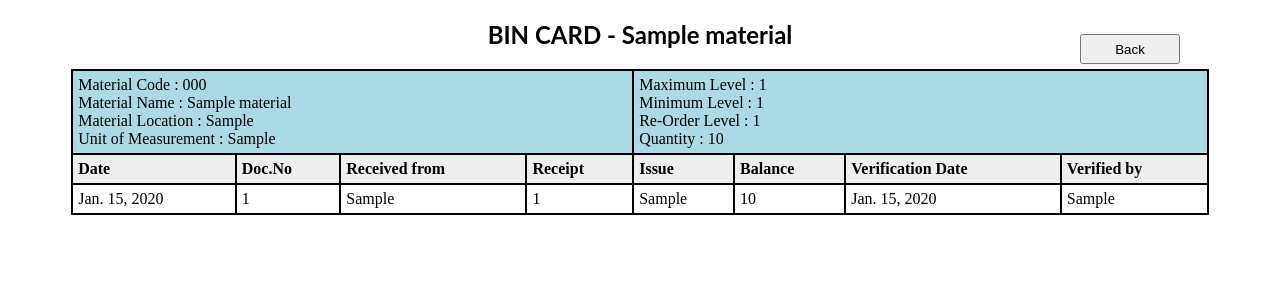
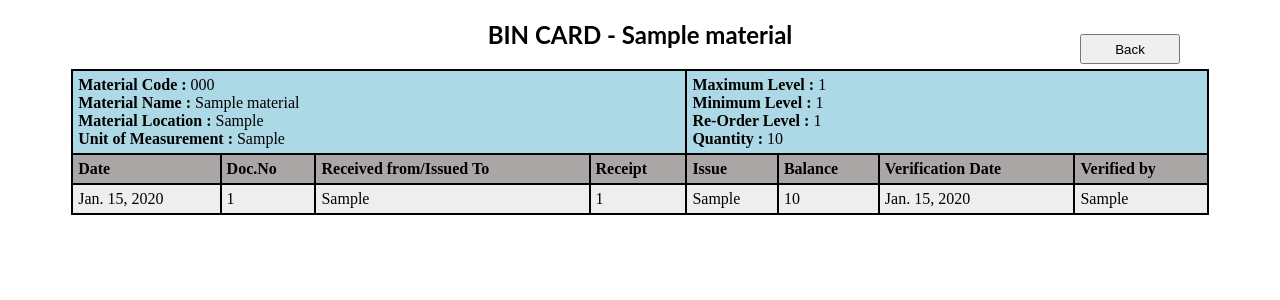
Before and after one commit to sandhya74/mindshare-master-module, a Django app: page /main_list/00000000-0000-0000-0000-000000000001 in a window 1280 px wide. Shown: the top 300 px of the page. Run offline with Django 3.2, Linux system fonts and the light colour scheme; tables that the repository leaves empty hold one stand-in row (values such as "Sample post").

Commit message:
added css styles in tempaltes/main_list.html

```diff
--- a/myproject/blog/templates/main_list.html
+++ b/myproject/blog/templates/main_list.html
@@ -30,22 +30,22 @@ th, td {
 
 
 
-        <td colspan="4" style="background-color: lightblue;" >Material Code : {{material.Material_Code}}<br>
-                        Material Name : {{material.Material_Name}} <br>
-                        Material Location : {{material.Material_Location}}<br>
-                        Unit of Measurement : {{material.Unit_of_Measurement}}<br>
+        <td colspan="4" style="background-color: lightblue;" ><b>Material Code : </b>{{material.Material_Code}}<br>
+                        <b>Material Name : </b>{{material.Material_Name}} <br>
+                        <b>Material Location : </b>{{material.Material_Location}}<br>
+                        <b>Unit of Measurement : </b>{{material.Unit_of_Measurement}}<br>
         </td>
-        <td colspan="4" style="background-color: lightblue;">Maximum Level : {{material.Maximum_Level}}<br>
-                        Minimum Level : {{material.Minimum_Level}}<br>
-                        Re-Order Level : {{material.Re_order_Level}}<br>
-                        Quantity : {{material.Quantity}}<br>
+        <td colspan="4" style="background-color: lightblue;"><b>Maximum Level : </b>{{material.Maximum_Level}}<br>
+                        <b>Minimum Level : </b>{{material.Minimum_Level}}<br>
+                        <b>Re-Order Level : </b>{{material.Re_order_Level}}<br>
+                        <b>Quantity : </b>{{material.Quantity}}<br>
         </td>
   </tr>
 
-  <tr style="background-color: #eee;">
+  <tr style="background-color: rgb(170, 166, 166);">
     <th>Date</th>
     <th>Doc.No</th>
-    <th>Received from</th>
+    <th>Received from/Issued To</th>
     <th>Receipt</th>
     <th>Issue</th>
     <th>Balance</th>
@@ -54,12 +54,12 @@ th, td {
   </tr>
   <tbody>
   {% for transact in transaction %}
-  <tr>
+  <tr style="background-color: #eee;">
     <td>{{transact.date}}</td>
     <td>{{transact.doc_no}}</td>
 
     {% if transact.received_from == None %}
-    <td>-</td>
+    <td style="text-align: center;">-</td>
     {% else %}
     <td>{{transact.received_from}}</td>
     {% endif %}
@@ -67,7 +67,7 @@ th, td {
     <td>{{transact.receipt_no}}</td>
 
     {% if transact.issue == None %}
-    <td>-</td>
+    <td style="text-align: center;">-</td>
     {% else %}
     <td>{{transact.issue}}</td>
     {% endif %}
```
